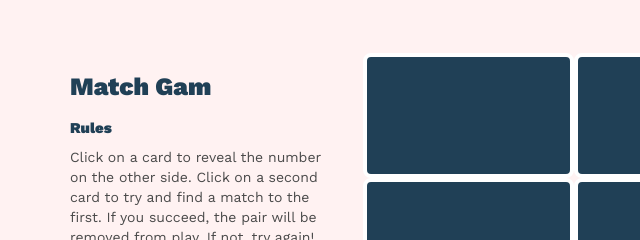
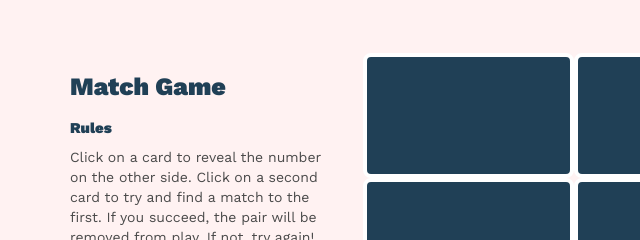
Before and after one commit to tinuola/tut_matchgame-steele, a plain HTML site: page index.html in a window 1280 px wide. Shown: the top 240 px of the page, 0-640 px from the left. Drawn offline with nearby package versions, Linux system fonts and the light colour scheme.

Commit message:
Update index.html

```diff
--- a/index.html
+++ b/index.html
@@ -19,7 +19,7 @@
     <div class="row">
       <!--Game Instructions-->
       <div class="col-xs-12 col-sm-12 col-md-3" id="instructions">
-        <h1>Match Gam</h1>
+        <h1>Match Game</h1>
 
         <h3>Rules</h3>
         <p>Click on a card to reveal the number on the other side. Click on a second card to try and find a match to the first.
```
